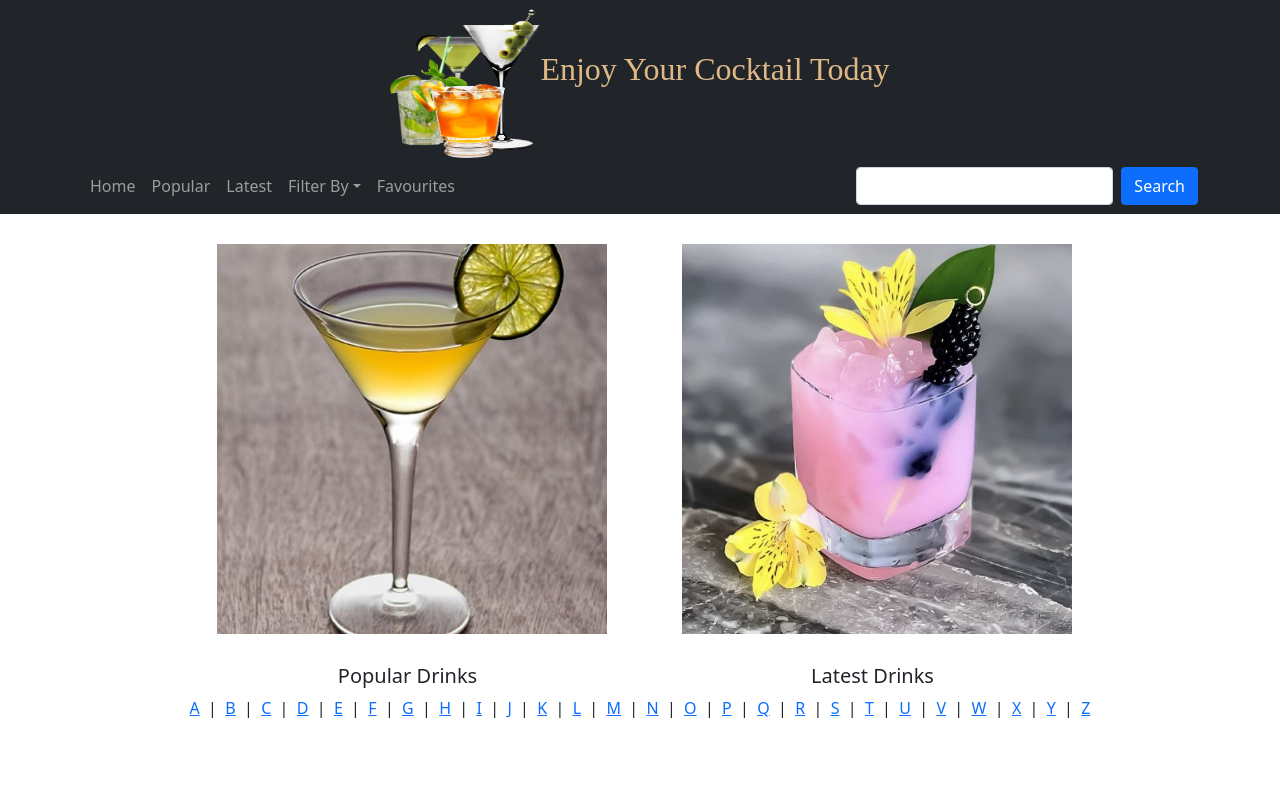
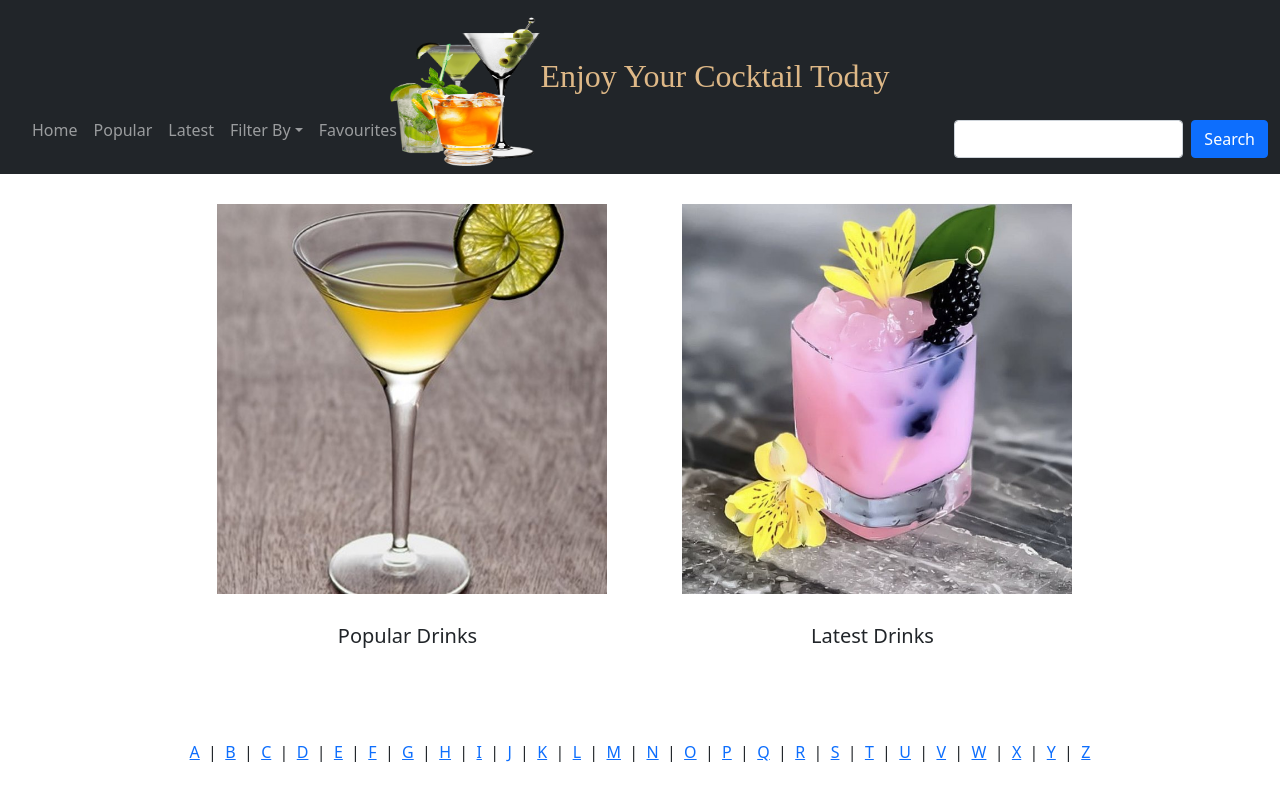
Before and after one commit to dilshanfdo/GA_ReactFinalProject, a React (Create React App) app: page /cocktail/1 in a window 1280 px wide. Built offline with nearby package versions, Linux system fonts and the light colour scheme.

Commit message:
update css 5

```diff
--- a/src/Component/App.css
+++ b/src/Component/App.css
@@ -35,6 +35,13 @@
   to {
     transform: rotate(360deg);
   }
+}
+
+.footer {
+  position: fixed;
+    width: 100%;
+    height: 60px;
+    bottom: 0;
 }
 
 .footer div {
@@ -75,3 +82,7 @@
   border-collapse: separate;
   border-spacing: 15px;
 }
+
+.glassFilter {
+  cursor: pointer;
+}
--- a/src/Component/App.js
+++ b/src/Component/App.js
@@ -3,8 +3,8 @@ import { HashRouter as Router, Route, Switch } from 'react-router-dom';
 import './App.css';
 //import { Navbar, Container, Row, Col, Button, NavDropdown } from 'react-bootstrap';
 import { Row, Image } from 'react-bootstrap';
-import cocktailLogo from '../Images/cocktailLogo.jpg';
 import logo from '../Images/logo.png';
+import { RiErrorWarningFill } from 'react-icons/ri';
 
 import CocktailDetails from './CocktailDetails';
 import Home from './Home';
@@ -24,11 +24,13 @@ import AlcoholicFilter from './AlcoholicFilter';
 import CocktailsAlcoholic from './CocktailsByAlcoholic';
 import CocktailNavbar from './CocktailNavbar';
 import FavouriteCocktails from "./FavouriteCocktails";
+import CocktailSearchForm from './CocktailSearchForm';
 
 function PageNotFound(props) {
   return (
-    <div>
-      <strong>Sorry! Page not found</strong>
+    <div className="mt-5">
+      <span><RiErrorWarningFill /></span>
+      <p>Sorry! Page not found</p>
     </div>
   )
 }
@@ -37,17 +39,24 @@ function App() {
   return (
     <div className="App">
       <Router>
+
         <div className="container-fluid bg-dark mx-0 my-0">
-          <Image className="cocktailLogo d-inline-block mt-2" src={logo} alt="logo" />
-          <h2 className="mb-0 navHeading d-inline-block align-text-bottom">Enjoy Your Cocktail Today</h2>
+          <div className="d-inline-block w-25 align-bottom pb-3">
+            <CocktailNavbar />
+          </div>
+          <div className="d-inline-block w-50 pb-2">
+            <Image className="cocktailLogo d-inline-block mt-3" src={logo} alt="logo" />
+            <h2 className="mb-0 navHeading d-inline-block">Enjoy Your Cocktail Today</h2>
+          </div>
+          <div className="d-inline-block w-25 align-bottom pb-3">
+            <CocktailSearchForm ></CocktailSearchForm>
+          </div>
         </div>
-
-        <CocktailNavbar />
 
         <Row className="justify-content-md-center">
           <Switch>
             <Route exact path="/" component={Home} />
-            <Route path="/cocktail/popular" component={PopularCocktails} />
+            <Route exact path="/cocktail/popular" component={PopularCocktails} />
             <Route exact path="/cocktail/latest" component={LatestCocktails} />
             <Route exact path="/cocktail/favourite" component={FavouriteCocktails} />
             <Route exact path="/cocktail/searchByName/:query" component={CocktailsByName} />
--- a/src/Component/CocktailNavbar.js
+++ b/src/Component/CocktailNavbar.js
@@ -48,7 +48,7 @@ function CocktailNavbar() {
                         </NavDropdown>
                         <Link className="nav-link" to="/cocktail/favourite">Favourites</Link>
                     </Nav>
-                    <CocktailSearchForm />
+                    {/* <CocktailSearchForm /> */}
                 </Navbar.Collapse>
             </Container>
         </Navbar>
--- a/src/Component/CocktailSuggestion.js
+++ b/src/Component/CocktailSuggestion.js
@@ -32,8 +32,9 @@ function CocktailSuggestion() {
     }
 
     return (
-        <div>
-            <h3 className="mb-5">You would like these too</h3>
+        <div className="mb-5 pb-5">
+            <hr />
+            <h3 className="mb-5">You may like these too...!</h3>
             <ul className="CocktailSearchResults">
             {
                 //console.log(cocktailSuggestions)
--- a/src/Component/CocktailsByGlass.js
+++ b/src/Component/CocktailsByGlass.js
@@ -23,11 +23,11 @@ function CocktailsByGlass() {
     }, [params.query]);
 
     return (
-        <div className="d-flex">
+        <div className=" d-flex">
             <div>
                 <GlassFilter />
             </div>
-            <div className="col-7">
+            <div className="col-10">
                 {
                     cocktailSearchResults.drinks !== null
                         ?
--- a/src/Component/GlassFilter.js
+++ b/src/Component/GlassFilter.js
@@ -35,7 +35,7 @@ function GlassFilter() {
                         ?
                         glassSearchResults.drinks.map((glass) => (
                             <li
-                                className="list-group-item list-group-item-action"
+                                className="glassFilter list-group-item list-group-item-action"
                                 key={glass.strGlass}
                                 onClick={ () => handleGlassButtonClick( glass.strGlass ) }
                             >
```
